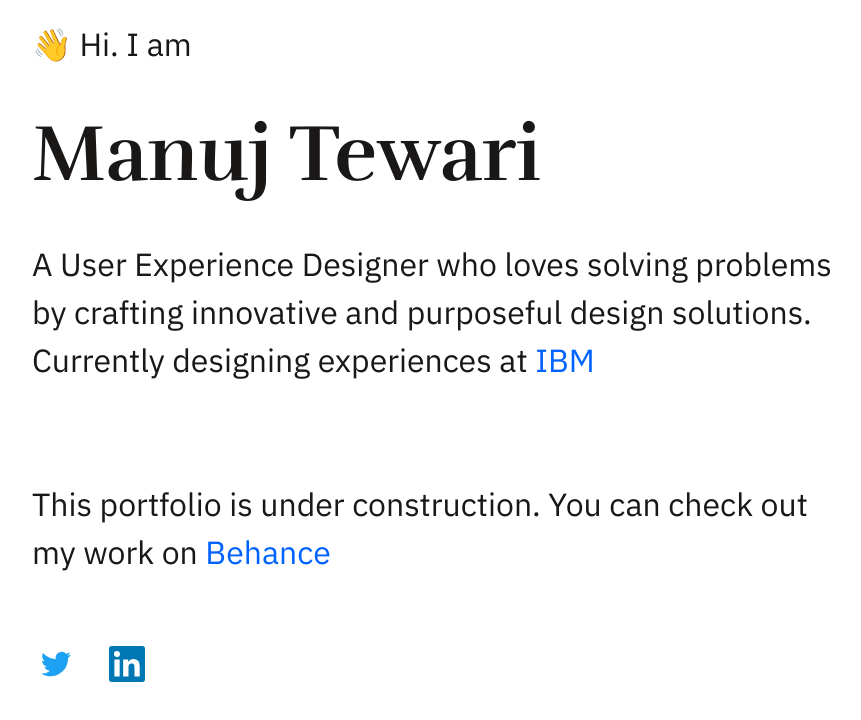
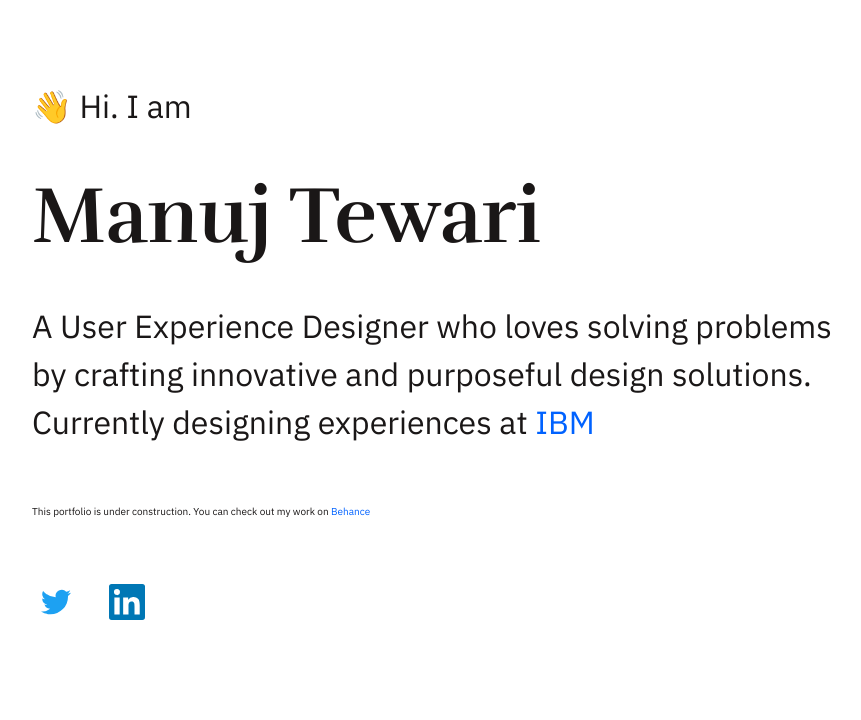
Before and after one commit to manujtewari/portfolio, a plain HTML site: page index.html in a window 1280 px wide. Shown: the whole page, without its empty margins (208-1069 px from the left). Drawn offline with nearby package versions, Linux system fonts and the light colour scheme; a web font is replaced by a local one.

Commit message:
Update index.html

```diff
--- a/index.html
+++ b/index.html
@@ -34,7 +34,7 @@
                     <p><span>&#128075;</span> Hi. I am </p>
                     <h1> Manuj Tewari </h1>
                     <p>A User Experience Designer who loves solving problems by crafting innovative and purposeful design solutions. Currently designing experiences at <a href="https://www.ibm.com/in-en">IBM</a></p>
-                    <br><p>This portfolio is under construction. You can check out my work on <a href="https://www.behance.net/manujtewari" class="" target="_blank">Behance</a></p>
+                    <p style="font-size: 10px;">This portfolio is under construction. You can check out my work on <a href="https://www.behance.net/manujtewari" class="" target="_blank">Behance</a></p>
                     <p><a href="https://twitter.com/manujtewari" class="" target="_blank"><img src="images/icons/icon_twitter.svg" style="width:6vh;" alt="Tighten your pants before you check-out my tweets"></a> &nbsp; <a href="https://www.linkedin.com/in/manujtewari/" class="" target="_blank"><img src="images/icons/icon_linkedin.svg" style="width:6vh;" alt="Aah, the usual networking"></a></p>
                 </div>
 
```
